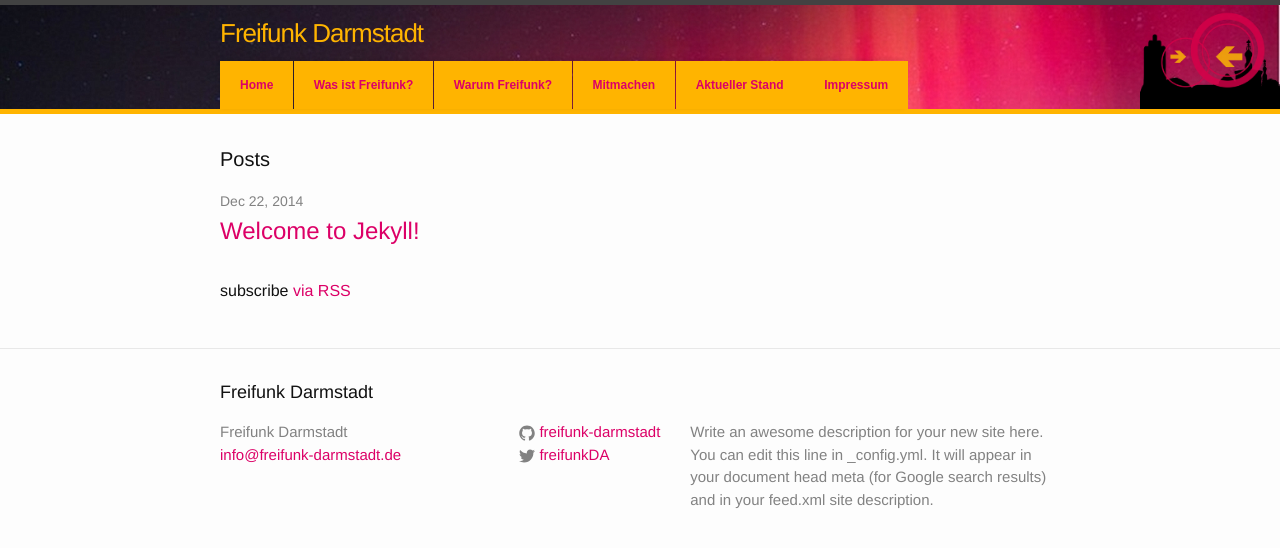
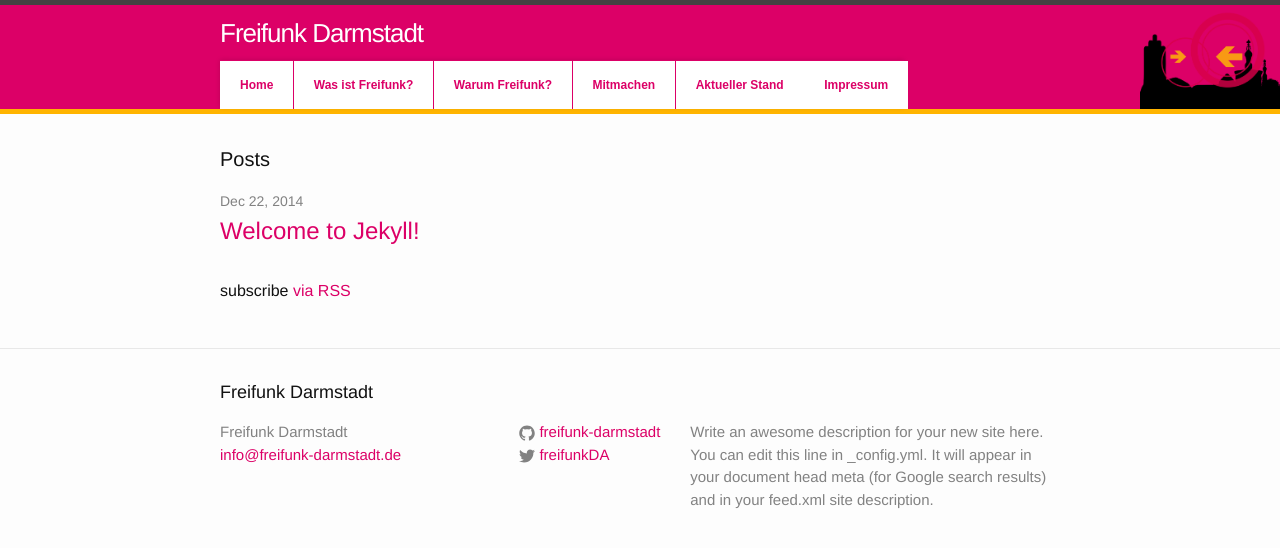
Before and after one commit to mdrenger/darmstadt.freifunk.net, a Jekyll site: the page built from pages/index.html, in a window 1280 px wide. Shown: the top 548 px of the page. Built offline with Jekyll 4.4.1, drawn with Linux system fonts in a browser that asks for light colours.

Commit message:
less yellow

```diff
--- a/_sass/_layout.scss
+++ b/_sass/_layout.scss
@@ -9,10 +9,10 @@
     position: relative;
 
     background-color: $magenta-color;
-	background-image: url('images/DA-logo_trans.png'), url('images/aurora.png');
-	background-position: right top, left top;
+	background-image: url('images/DA-logo_trans.png');
+	background-position: right top;
 	background-repeat: no-repeat;
-	background-size: contain, cover;
+	background-size: contain;
 	border-bottom: 5px solid $yellow-color;
 
 }
@@ -26,7 +26,7 @@
 
     &,
     &:visited {
-        color: $yellow-color;
+        color: $white-color;
     }
 }
 
@@ -46,7 +46,7 @@
   margin-right: -4px;
   position: relative;
   padding: 15px 20px;
-  background: $yellow-color;
+  background: $white-color;
   cursor: pointer;
   transition: all 0.2s;
 }
```
